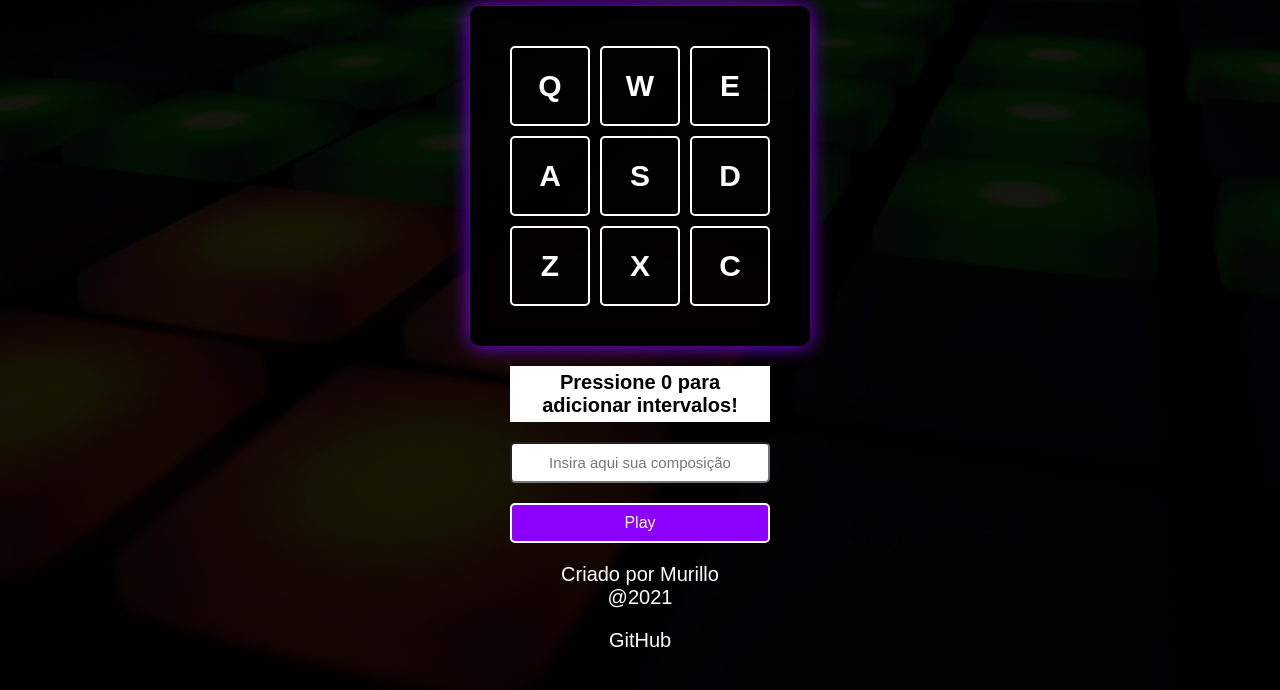
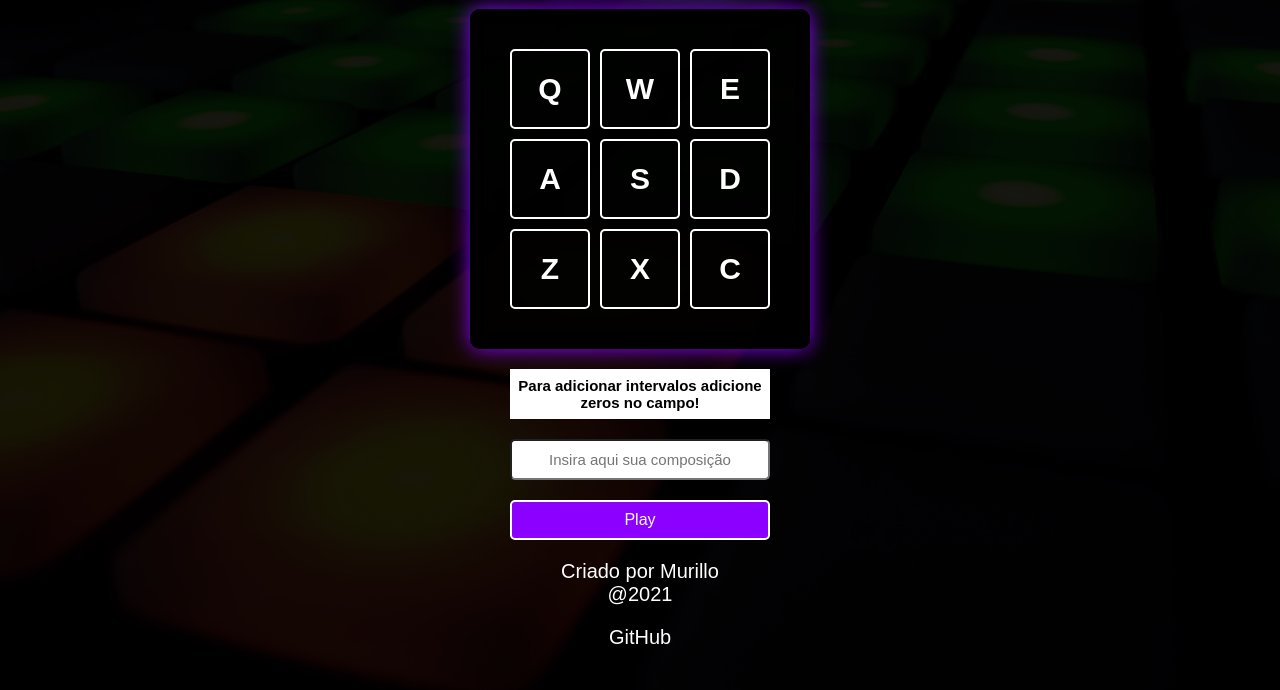
Before and after one commit to murillobcdev/LaunchPad, a plain HTML site: page index.html in a window 1280 px wide. Shown: the part 110-800 px from the top of the page. Drawn offline with Linux system fonts and the light colour scheme.

Commit message:
launchpad v2

```diff
--- a/index.html
+++ b/index.html
@@ -27,7 +27,7 @@
             <div data-key="keyc" class="key">C</div>
         </div>
         <div class="composer">
-            <h2>Pressione 0 para adicionar intervalos!</h1>
+            <h2>Para adicionar intervalos adicione zeros no campo!</h1>
                 <input type="text" id="input" placeholder="Insira aqui sua composição" />
                 <button>Play</button>
         </div>
--- a/style.css
+++ b/style.css
@@ -73,9 +73,9 @@ h1 {
 .composer h2 {
     background-color: #FFF;
     text-align: center;
-    padding: 5px;
+    padding: 8px;
     margin-bottom: 20px;
-    font-size: 20px;
+    font-size: 15px;
 }
 
 .composer #input {
```
